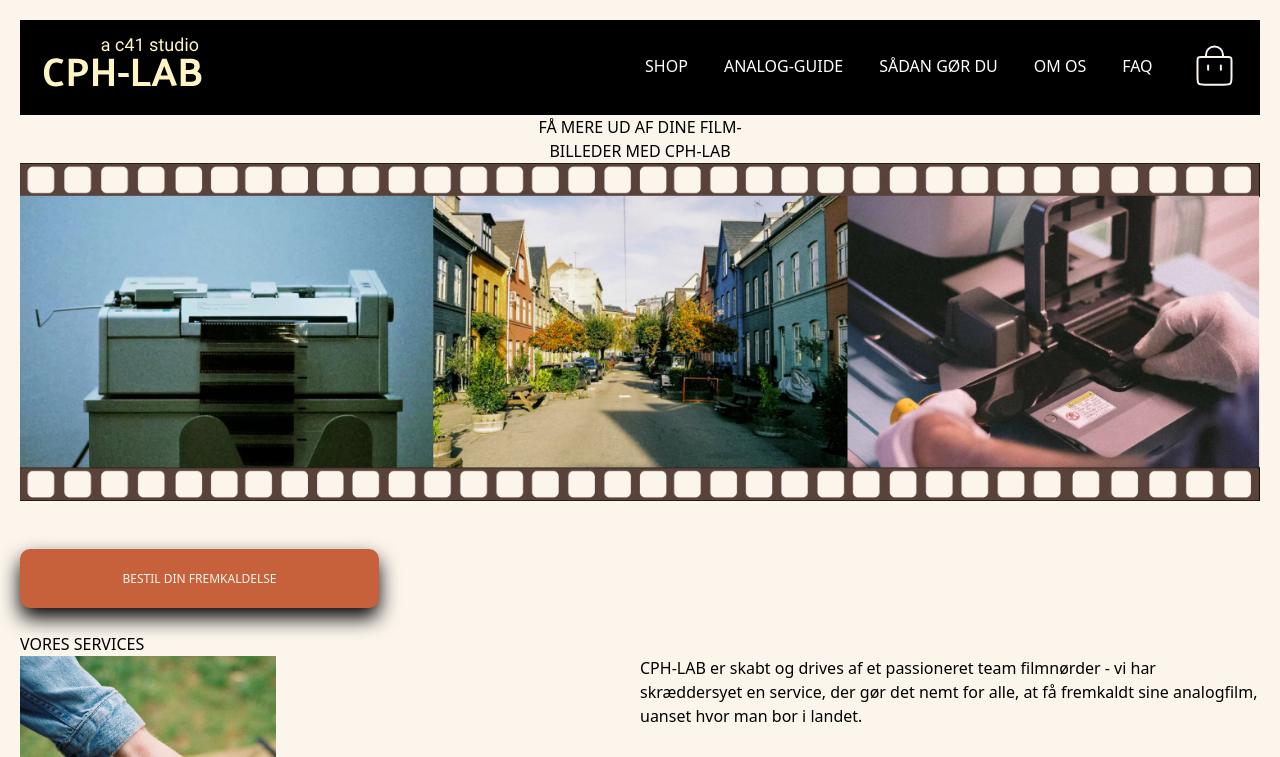
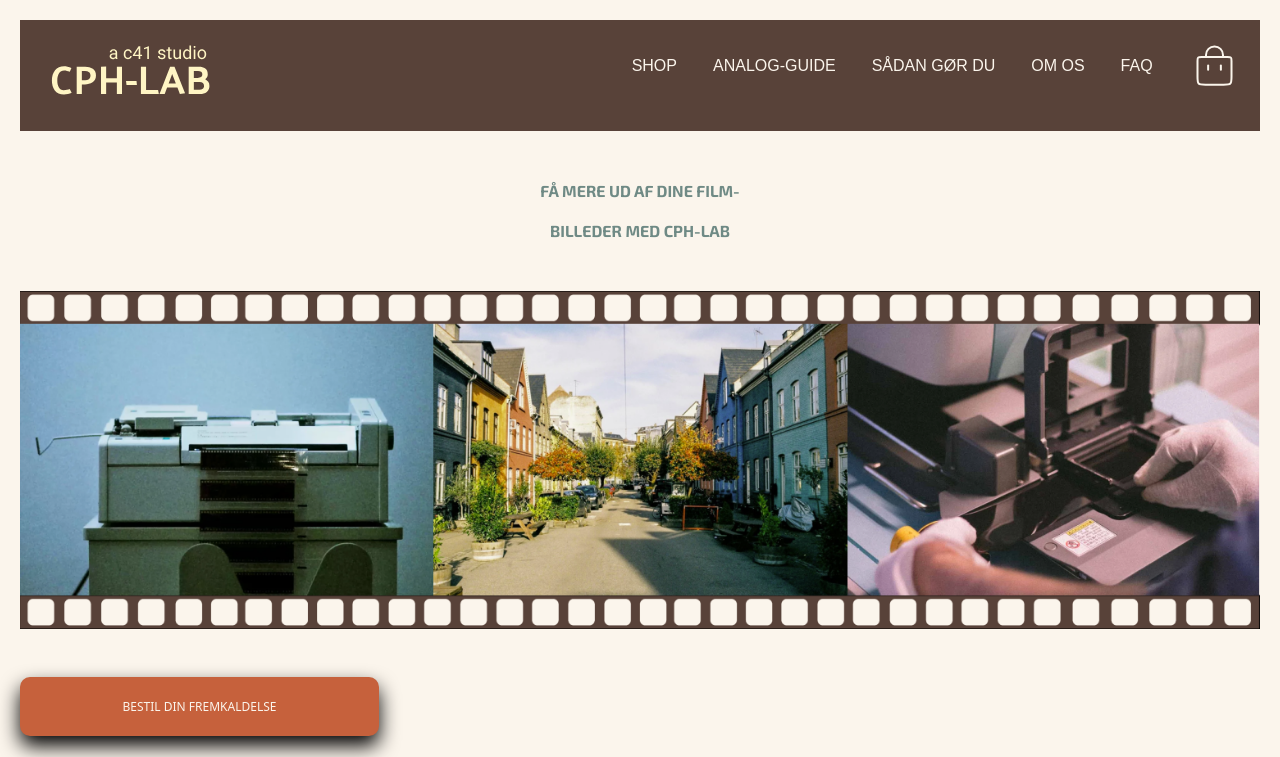
Before and after one commit to Julieiben/CPHLAB, a website built with Vite: page src/index.html in a window 1280 px wide. Shown: the top 757 px of the page. Built offline with nearby package versions, Linux system fonts and the light colour scheme; a web font is replaced by a local one.

Commit message:
Header working

```diff
--- a/src/header.css
+++ b/src/header.css
@@ -4,7 +4,7 @@
 
 /* HEADER */
 .banner {
-  background: #000000;
+  background: #584239; /*SKAL LAVES TIL VARIABEL*/
   padding: 1%;
 }
 
@@ -13,19 +13,36 @@
   padding: 0;
 }
 
-.banner a {
+.banner a,
+.dropbtn {
   padding: 0.5rem;
   justify-content: space-evenly;
   border-radius: 0.5rem;
+  font-family: "Palanquin", sans-serif;
+  color: #fbf5ec; /*SKAL LAVES TIL VARIABEL*/
+}
+
+.dropbtn {
+  cursor: default;
 }
 
 .banner a:hover {
-  background-color: #bbbbbb;
-  color: #000000;
+  color: #f2e291; /*SKAL LAVES TIL VARIABEL*/
 }
 
-button {
-  color: white;
+header button {
+  color: #fbf5ec; /*SKAL LAVES TIL VARIABEL*/
+}
+
+header button:hover {
+  color: #f2e291; /*SKAL LAVES TIL VARIABEL*/
+  background: none;
+}
+
+header button:active {
+  background: none;
+  box-shadow: none;
+  box-shadow: none;
 }
 
 /* BURGERMENU */
@@ -36,7 +53,7 @@ button {
 header a {
   list-style: none;
   text-decoration: none;
-  color: rgb(255, 255, 255);
+  color: #fbf5ec; /*SKAL LAVES TIL VARIABEL*/
 }
 
 /*BURGERMENU */
@@ -56,7 +73,6 @@ header a {
   }
 
   nav.shown {
-    border-top: 1px solid #000;
     padding-top: 1rem;
     display: flex;
     flex: 1 1 100%;
@@ -70,41 +86,69 @@ header a {
 }
 
 .toggle-btn {
-width: 40px;
-background-color: none;
-box-shadow: none;
+  width: 40px;
+  background-color: none;
+  box-shadow: none;
 }
 
 /*DROPDOWN*/
-.navbar{
+.navbar {
   overflow: hidden;
 }
 
-.dropdown{
+.dropdown {
   float: left;
   overflow: hidden;
 }
 
-.dropdown-content{
+.dropdown-content {
   display: none;
   position: absolute;
   min-width: 160px;
   z-index: 1;
-  background-color: black;
+  background-color: #584239; /*SKAL LAVES TIL VARIABEL*/
+  border-width: 2px;
+  border-color: #f2e291; /*SKAL LAVES TIL VARIABEL*/
+  border-radius: 1%;
+
+  left: 51% !important;
+  right: auto !important;
+  text-align: center !important;
+  transform: translate(-51%, 0) !important;
 }
 
-.dropdown-content a{
+.dropdown-content a {
   float: none;
   display: block;
   text-align: center;
   background-color: inherit;
-  padding: 14px 16px ;
+  padding: 14px 16px;
 }
 
-.dropdown:hover .dropdown-content{
+.dropdown:hover .dropdown-content {
   display: block;
 }
 
-@media (min-width: 700px){
+/*TYPOGARFI - SKAL I MAIN*/
+h1 {
+  font-family: "Exo 2", sans-serif;
+  color: #6f8a85;
+  font-weight: bold;
+  font-size: xx-large;
+  line-height: 40px;
+  padding-block: 40px;
+}
 
+h2 {
+  font-weight: bold;
+  font-size: x-large;
+  font-family: "Palanquin", sans-serif;
+  color: #241c19;
+  text-align: center;
+  padding-block: 40px;
 }
+
+p {
+  font-family: "Roboto", sans-serif;
+  color: #241c19;
+}
--- a/src/index.html
+++ b/src/index.html
@@ -4,21 +4,28 @@
     <meta charset="UTF-8" />
     <link rel="icon" type="image/svg+xml" href="/vite.svg" />
     <meta name="viewport" content="width=device-width, initial-scale=1.0" />
+    <link rel="preconnect" href="https://fonts.googleapis.com" />
+    <link rel="preconnect" href="https://fonts.gstatic.com" crossorigin />
+    <link
+      href="https://fonts.googleapis.com/css2?family=Exo+2:wght@700&family=Palanquin:wght@400;700&family=Roboto&display=swap"
+      rel="stylesheet"
+    />
     <link rel="stylesheet" href="style.css" />
-    <link rel="stylesheet" href="header.css">
+    <link rel="stylesheet" href="header.css" />
     <title>Cph-Lab</title>
   </head>
-  <body class="">
-    <header class="banner md:justify-between  md:flex">
+  <body>
+    <header class="banner md:flex md:justify-between">
       <div class="flex justify-between">
-        <img src="/img/logo.svg" alt="Logo">
+        <a href="index.html"><img src="/img/logo.svg" alt="Logo" /></a>
+
         <button class="toggle-btn">☰</button>
       </div>
 
       <nav class="navbar">
-        <ul class="text-center md:flex gap-5">
+        <ul class="gap-5 text-center md:flex">
           <div class="dropdown place-self-center">
-            <li class="dropbtn "><a href="">SHOP</a></li>
+            <li class="dropbtn">SHOP</li>
             <div class="dropdown-content">
               <a href="fremkaldelse.html">BESTIL FREMKALDELSE</a>
               <a href="#0">KØB FILM & GAVEKORT</a>
@@ -28,16 +35,17 @@
               <a href="#0">SCAN AF PAPIRBILLEDER</a>
             </div>
           </div>
-          <li class="md:place-self-center"><a href="">ANALOG-GUIDE</a></li>
-          <li class="md:place-self-center"><a href="">SÅDAN GØR DU</a></li>
-          <li class="md:place-self-center"><a href="">OM OS</a></li>
-          <li class="md:place-self-center"><a href="">FAQ</a></li>
+          <li class="md:place-self-center">
+            <a href="analogguide.html">ANALOG-GUIDE</a>
+          </li>
+          <li class="md:place-self-center"><a href="#0">SÅDAN GØR DU</a></li>
+          <li class="md:place-self-center"><a href="#0">OM OS</a></li>
+          <li class="md:place-self-center"><a href="#0">FAQ</a></li>
           <li class="grid place-content-center">
-          <a href=""><img src="/img/Bag.svg" alt="Kurv"></a>
+            <a href=""><img src="/img/Bag.svg" alt="Kurv" /></a>
           </li>
         </ul>
       </nav>
-
     </header>
     <main>
       <section>
```
Lines whose indentation alone changed are shown as unchanged.
